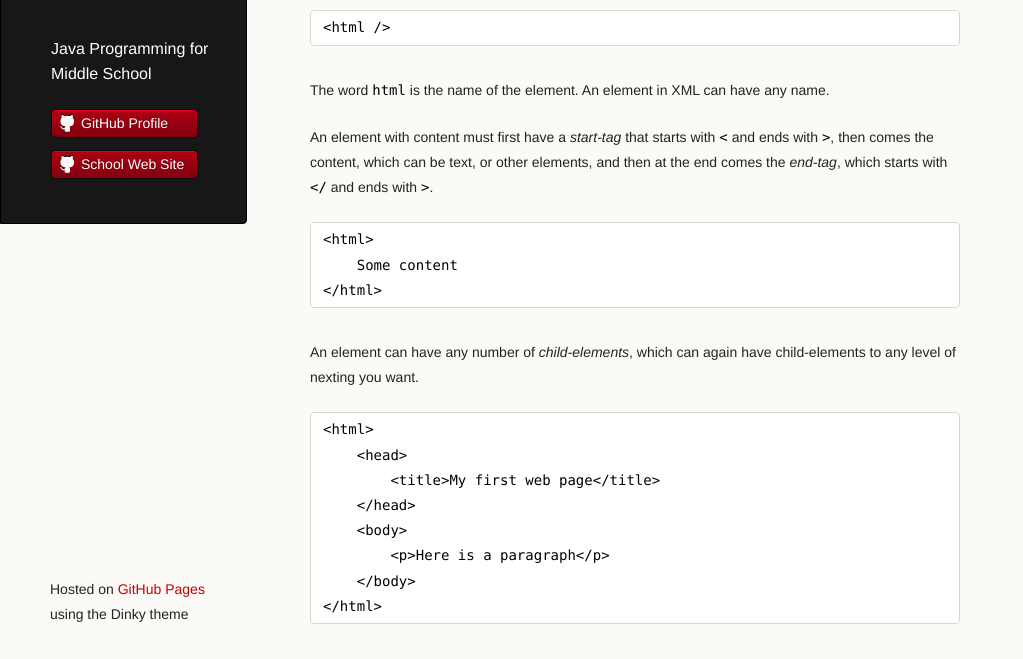
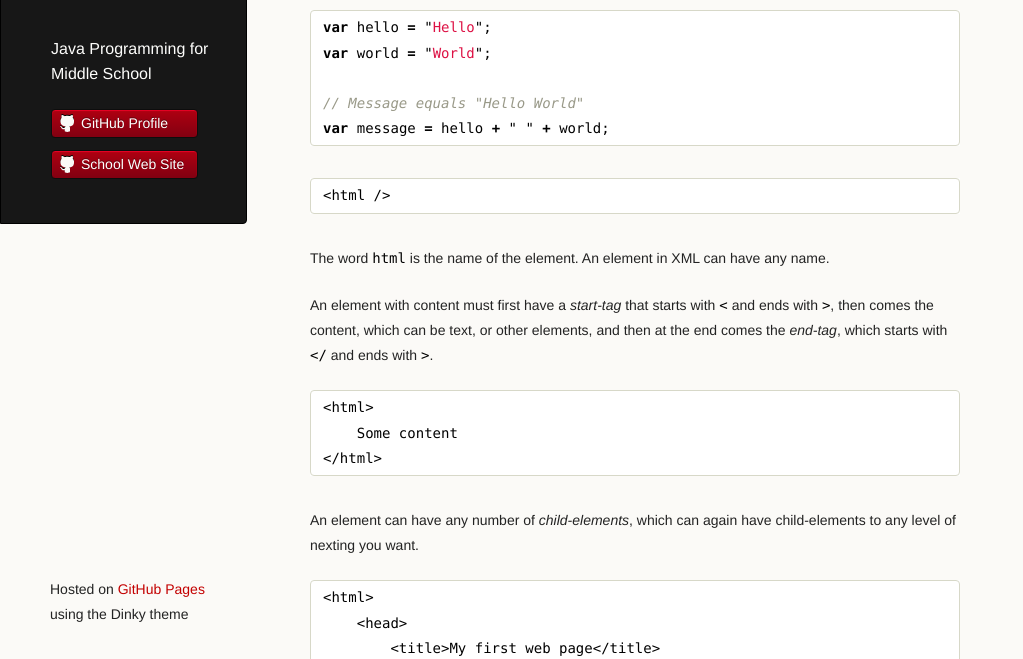
Before and after one commit to mscsbend/mscsbend.github.io, a Jekyll site: the page built from course/html5/description.md, in a window 1280 px wide and 900 px high, scrolled down 660 px, cut to the strip 241-900 px from the top of the window. Shown: the whole strip, without its empty margins (0-1023 px from the left). Built offline with Jekyll 4.4.1, drawn with Linux system fonts in a browser that asks for light colours.

Commit message:
Update description.md

````diff
--- a/course/html5/description.md
+++ b/course/html5/description.md
@@ -23,6 +23,13 @@ An element can either have content, or be empty.
 
 An empty element must start with `<` and end with `/>`. In between is the name of the element and maybe some *attributes*, we'll get back to those.
 
+```javascript
+var hello = "Hello";
+var world = "World";
+
+// Message equals "Hello World"
+var message = hello + " " + world;
+```
 
 ```
 <html />
````
